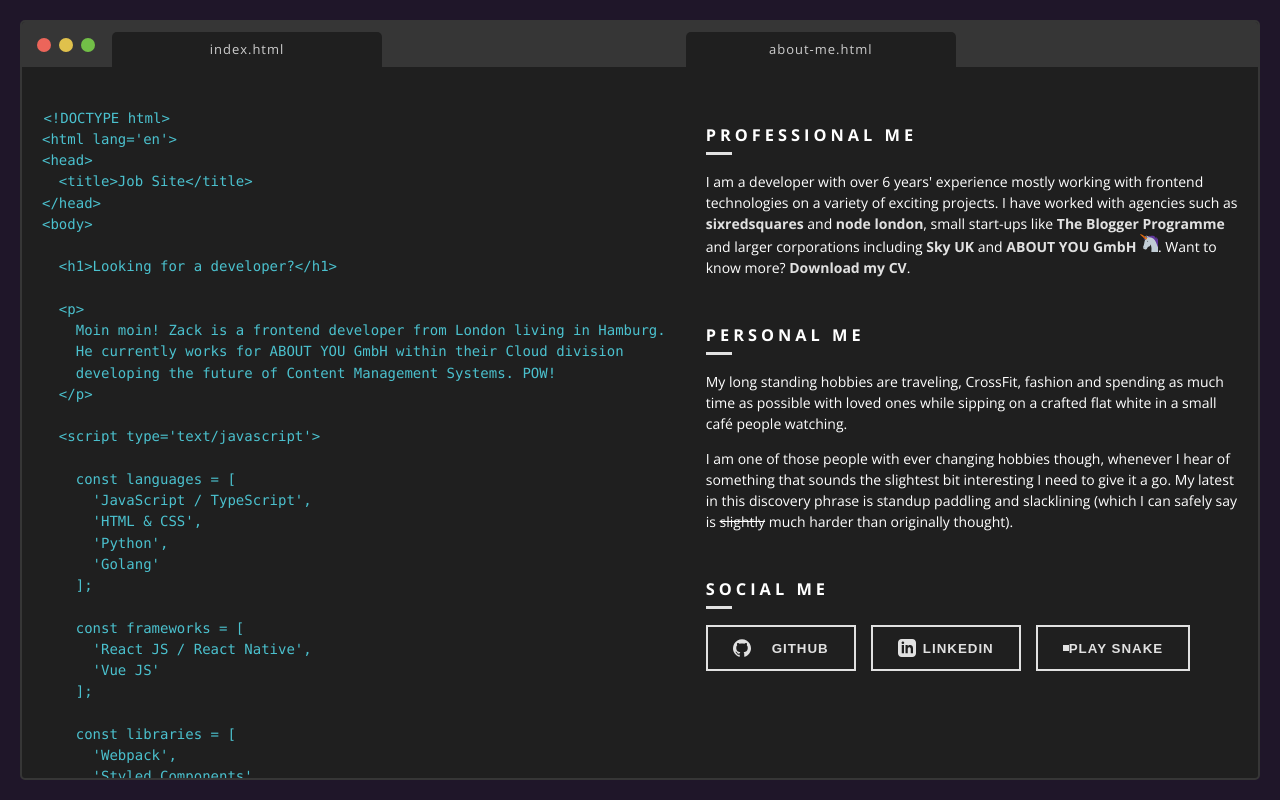
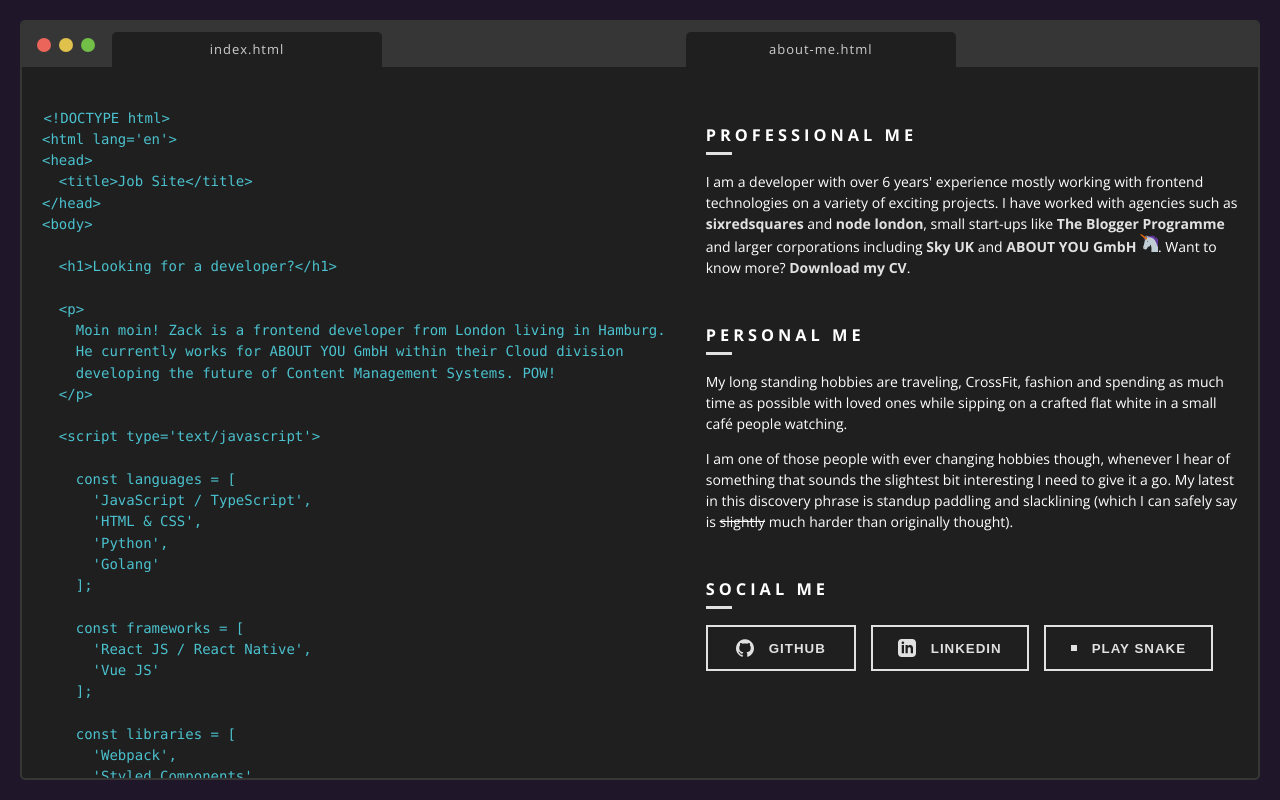
Before and after one commit to zackjones11/portfolio, a Vue app: page / in a window 1280 px wide. Built offline with nearby package versions, Linux system fonts and the light colour scheme; what vue-prism would draw is missing.

Commit message:
svg icon spacing baseButton component

```diff
--- a/src/components/BaseButton/BaseButton.vue
+++ b/src/components/BaseButton/BaseButton.vue
@@ -25,7 +25,7 @@ export default {
 .button {
   display: flex;
   align-items: center;
-  justify-content: space-between;
+  justify-content: center;
   padding: 12px 25px;
   min-width: 150px;
   font-weight: var(--weight-bold);
@@ -38,6 +38,11 @@ export default {
   outline: 0;
   transition: 0.1s background-color, color ease-in;
 }
+
+.button svg {
+  margin-right: 15px;
+}
+
 .button:hover {
   background-color: var(--light-300);
   color: var(--dark-300);
```
